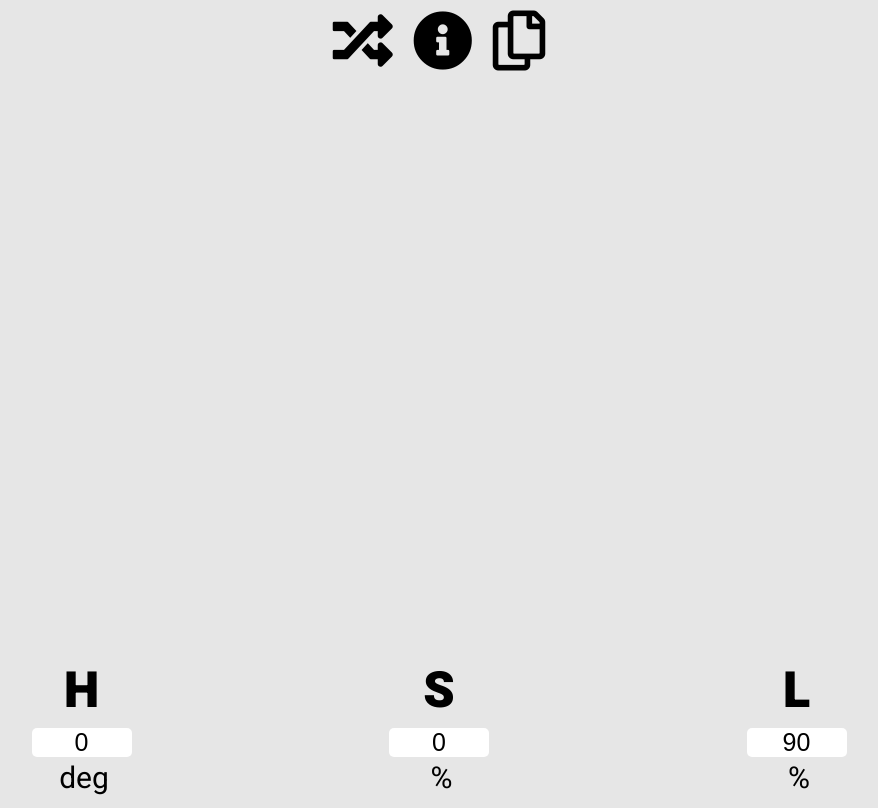
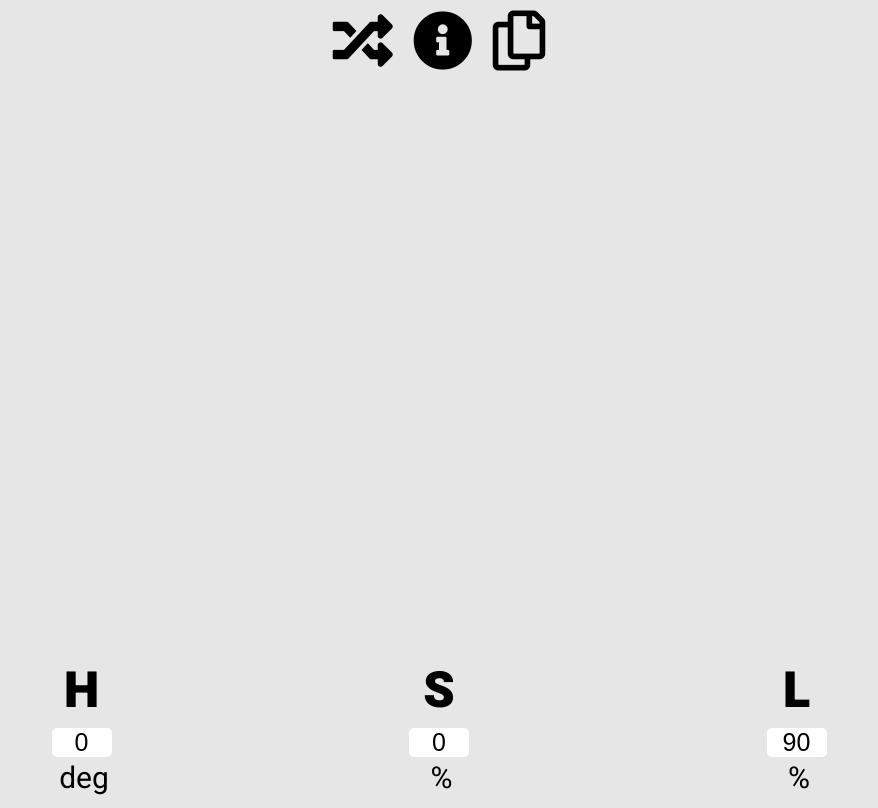
Before and after one commit to jolle11/Find-Your-HSL, a plain HTML site: page index.html in a window 1280 px wide. Shown: the whole page, without its empty margins (201-1079 px from the left). Drawn offline with Linux system fonts and the light colour scheme.

Commit message:
Styling more or less finished

```diff
--- a/style.css
+++ b/style.css
@@ -69,7 +69,7 @@ main {
     align-items: center;
 }
 input {
-    max-width: 10rem;
+    max-width: 6rem;
     border: none;
     height: 3rem;
     font-size: 2.5rem;
```
